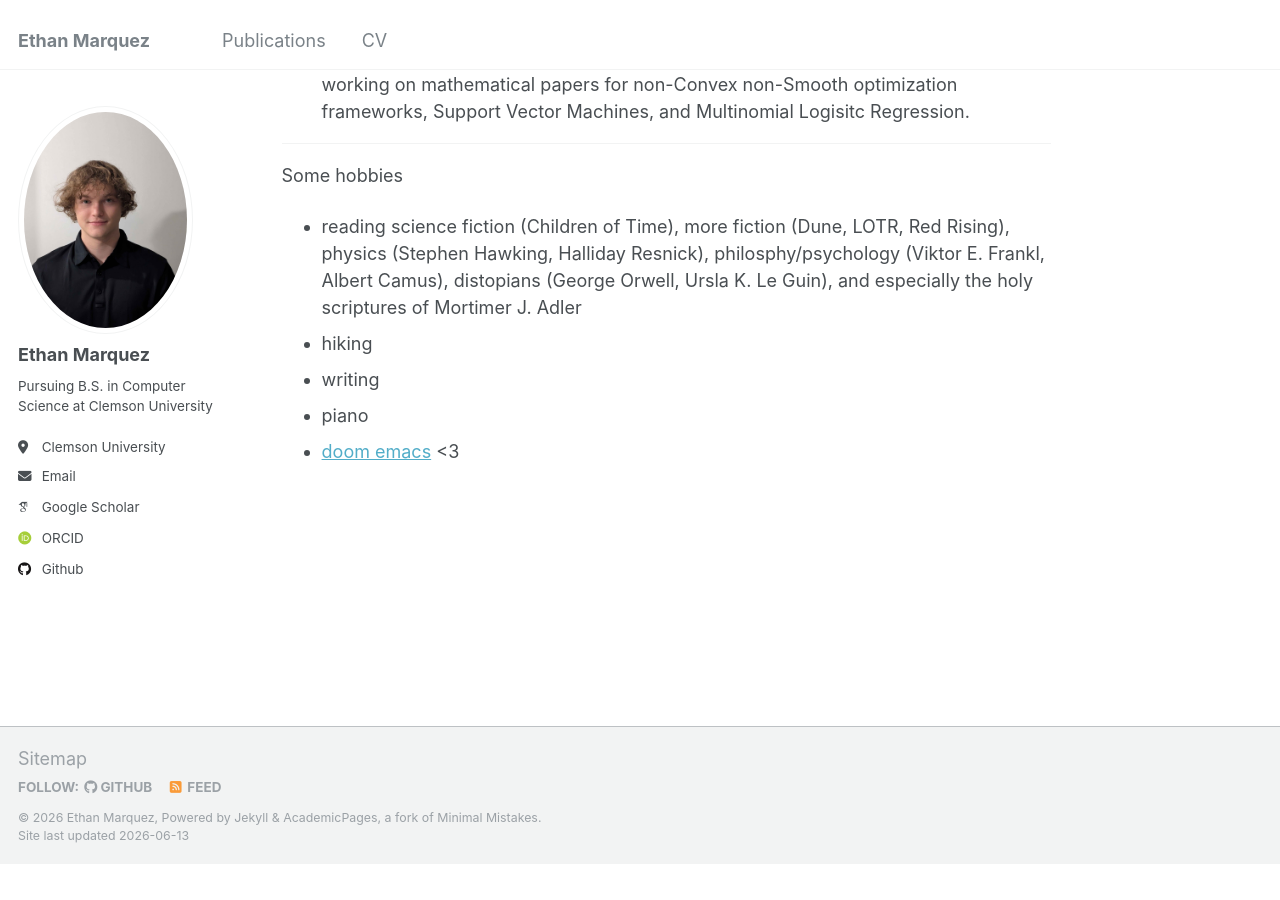
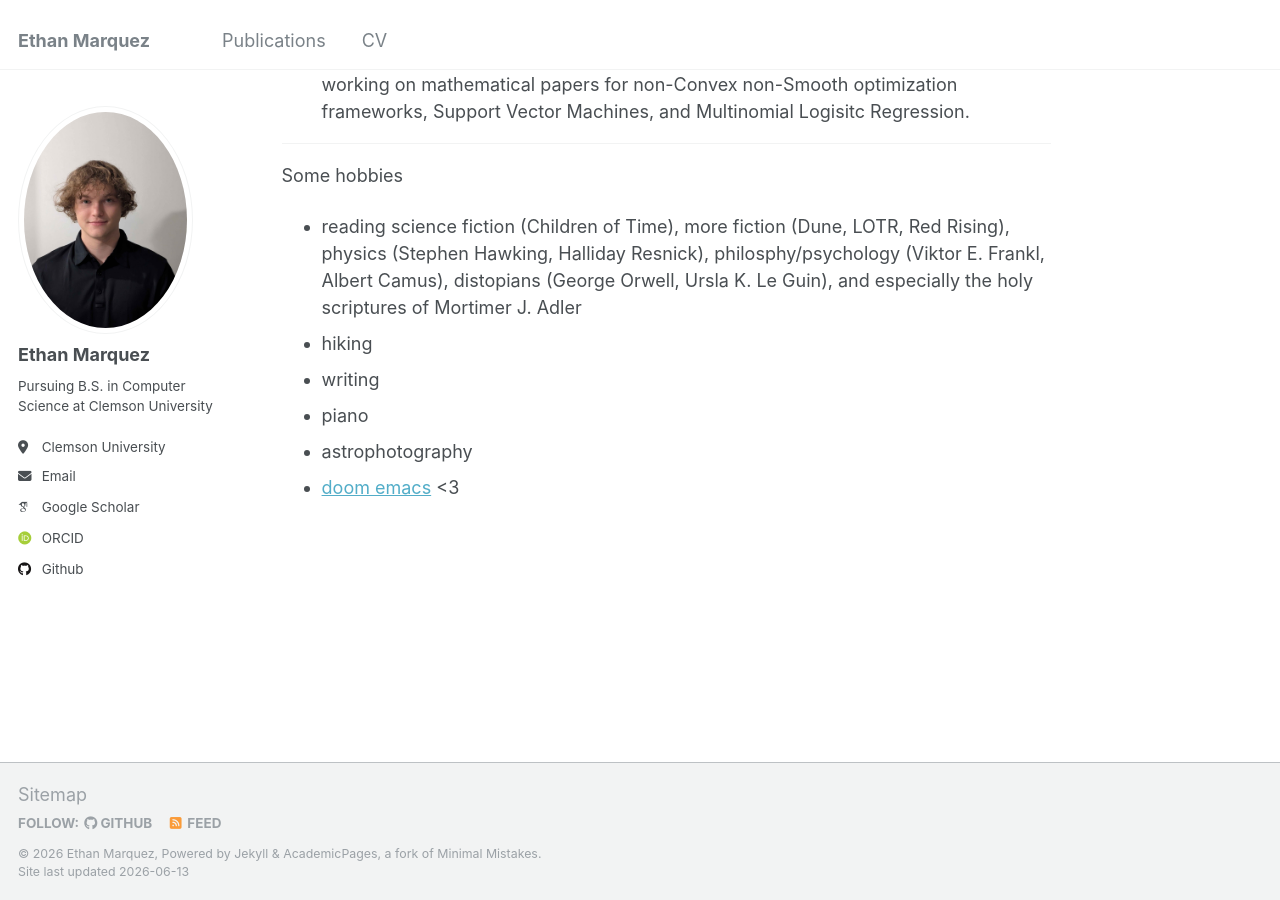
Before and after one commit to ethanmarq/ethanmarq.github.io, a Jekyll site: the page built from _pages/about.md, in a window 1280 px wide and 900 px high, scrolled down 598 px. Built offline with Jekyll 4.4.1, drawn with Linux system fonts in a browser that asks for light colours; some web fonts are replaced; before the commit the page ends 1462 px from its top, so only the background shows below that.

Commit message:
about me

```diff
--- a/_pages/about.md
+++ b/_pages/about.md
@@ -25,4 +25,5 @@ Some hobbies
 - hiking
 - writing
 - piano
+- astrophotography
 - [doom emacs](https://github.com/doomemacs) <3
```
